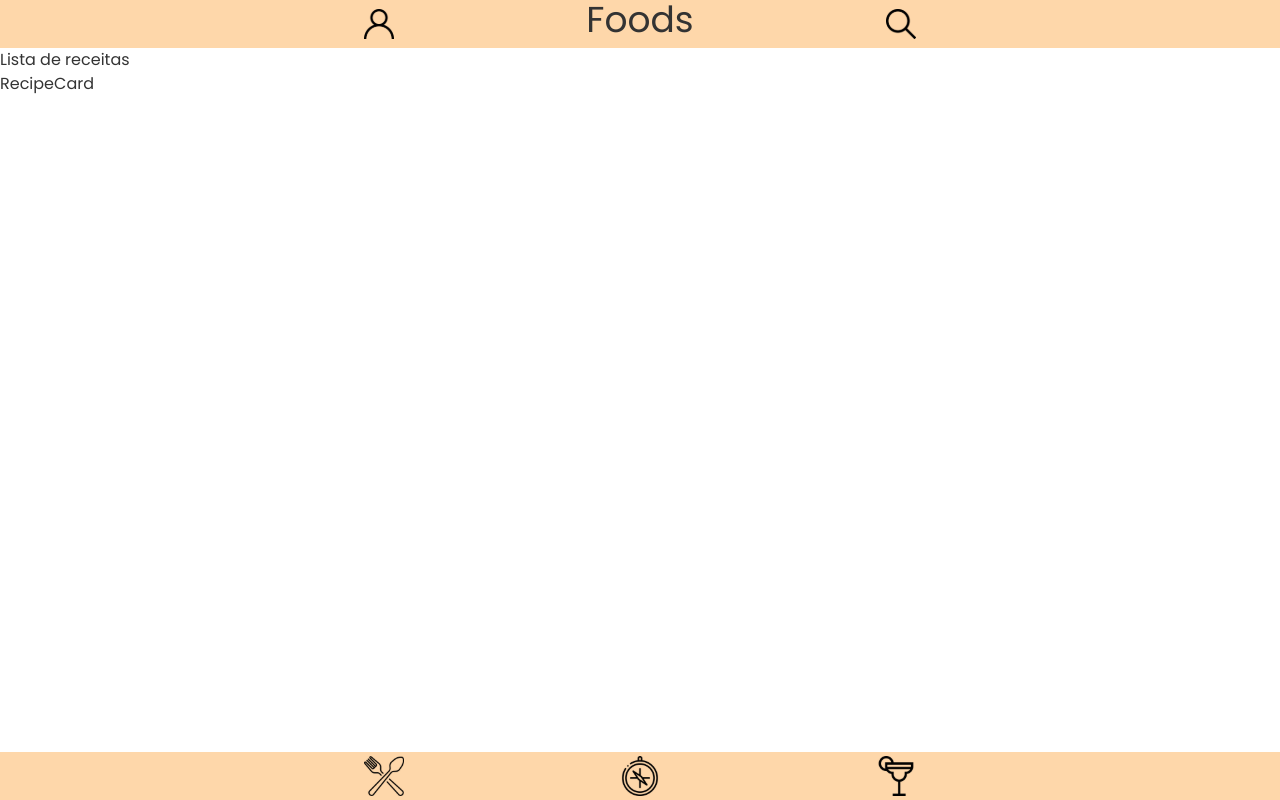
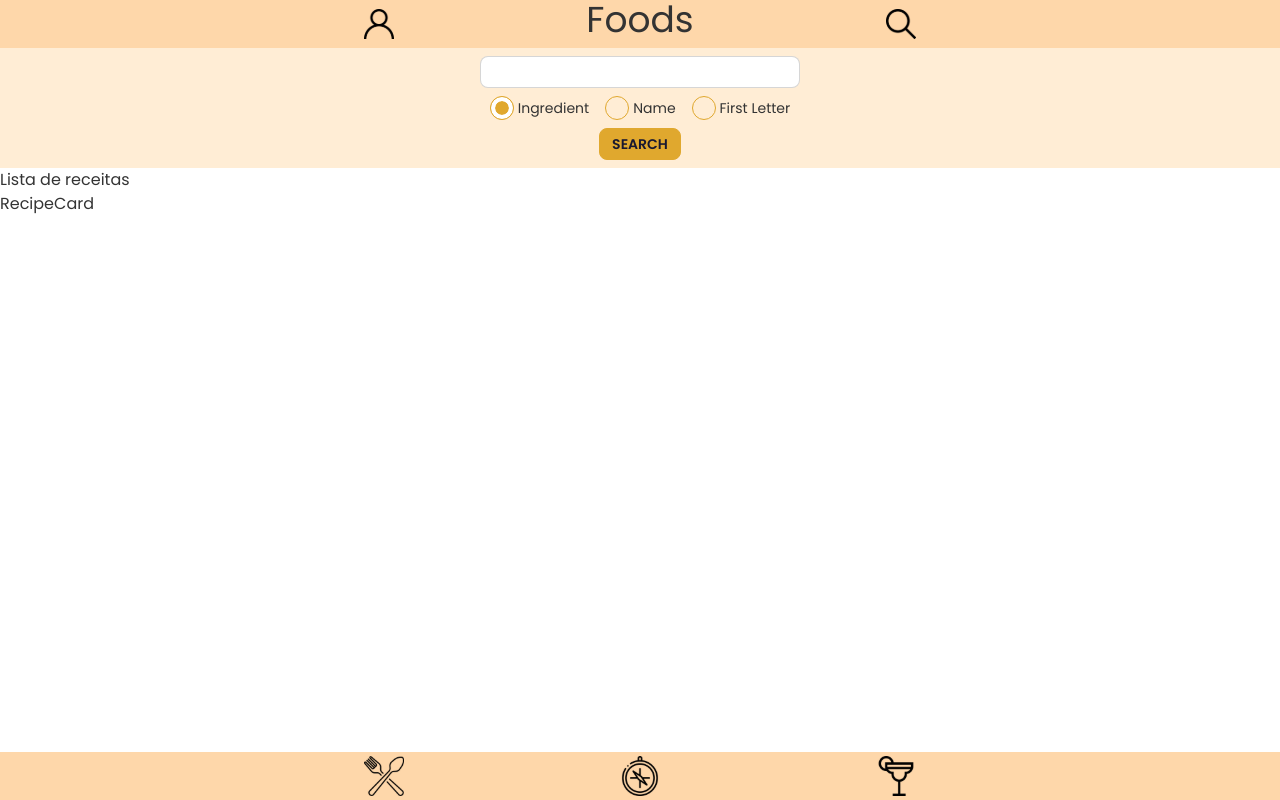
Before and after one commit to heitortessaro/recipe-app-2, a React (Create React App) app: page /foods in a window 1280 px wide. Built offline with nearby package versions, Linux system fonts and the light colour scheme.

Commit message:
chore: Create SearchBar component and its layout.

```diff
--- /dev/null
+++ b/src/components/SearchBar.jsx
@@ -0,0 +1,43 @@
+import React from "react";
+
+export default function SearchBar() {
+  return (
+    <div className="w-full bg-orange-100 py-2">
+      <div className="w-full md:max-w-screen-md mx-auto">
+        <div className="form-control">
+          <input
+            // onChange={({ target }) => setName(() => target.value)}
+            // value={name}
+            type="text"
+            className="mx-auto input input-bordered input-sm w-full max-w-xs" />
+        </div>
+
+        <div className="flex justify-center">
+          <div className="form-control px-1">
+            <label className="label cursor-pointer">
+              <input type="radio" name="radio-6" className="radio radio-primary" checked />
+              <span className="label-text pl-1">Ingredient</span>
+
+            </label>
+          </div>
+          <div className="form-control px-1">
+            <label className="label cursor-pointer">
+              <input type="radio" name="radio-6" className="radio radio-primary" />
+              <span className="label-text pl-1">Name</span>
+
+            </label>
+          </div>
+          <div className="form-control px-1">
+            <label className="label cursor-pointer">
+              <input type="radio" name="radio-6" className="radio radio-primary" />
+              <span className="label-text pl-1">First Letter</span>
+            </label>
+          </div>
+        </div>
+        <div className="mx-auto flex justify-center">
+          <button class="btn btn-primary btn-sm inline-block">Search</button>
+        </div>
+      </div>
+    </div>
+  )
+}
--- a/src/pages/MainPage.jsx
+++ b/src/pages/MainPage.jsx
@@ -2,6 +2,7 @@ import React from 'react';
 import { useLocation } from 'react-router-dom';
 import FooterMenu from '../components/FooterMenu';
 import Header from '../components/Header';
+import SearchBar from '../components/SearchBar';
 
 export default function MainPage() {
   const location = useLocation();
@@ -9,8 +10,8 @@ export default function MainPage() {
   return (
     <div className=''>
       <Header enableSearch={true} title={title}/>
-      {/* <SearchBar />
-      <Alert /> */}
+      <SearchBar />
+      {/* <Alert /> */}
       <div>
         Lista de receitas
         <div>RecipeCard</div>
```
